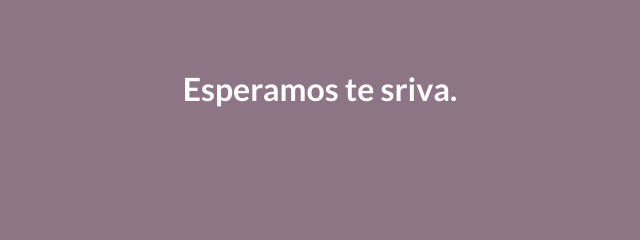
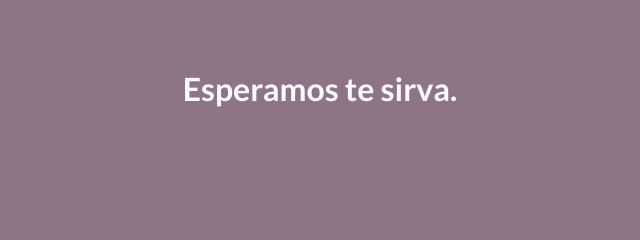
Before and after one commit to Andresx2005/esitecnologica, a plain HTML site: page index.html in a window 1280 px wide. Shown: the part 1972-2212 px from the top of the page, 320-960 px from the left. Drawn offline with nearby package versions, Linux system fonts and the light colour scheme; a script that the page names is missing.

Commit message:
Add files via upload

```diff
--- a/index.html
+++ b/index.html
@@ -63,7 +63,7 @@
             <div class="container position-relative">
                 <div class="row justify-content-center">
                     <div class="col-xl-6">
-                        <h2 class="mb-4">Esperamos te sriva.</h2>
+                        <h2 class="mb-4">Esperamos te sirva.</h2>
                     </div>
                 </div>
             </div>
```
